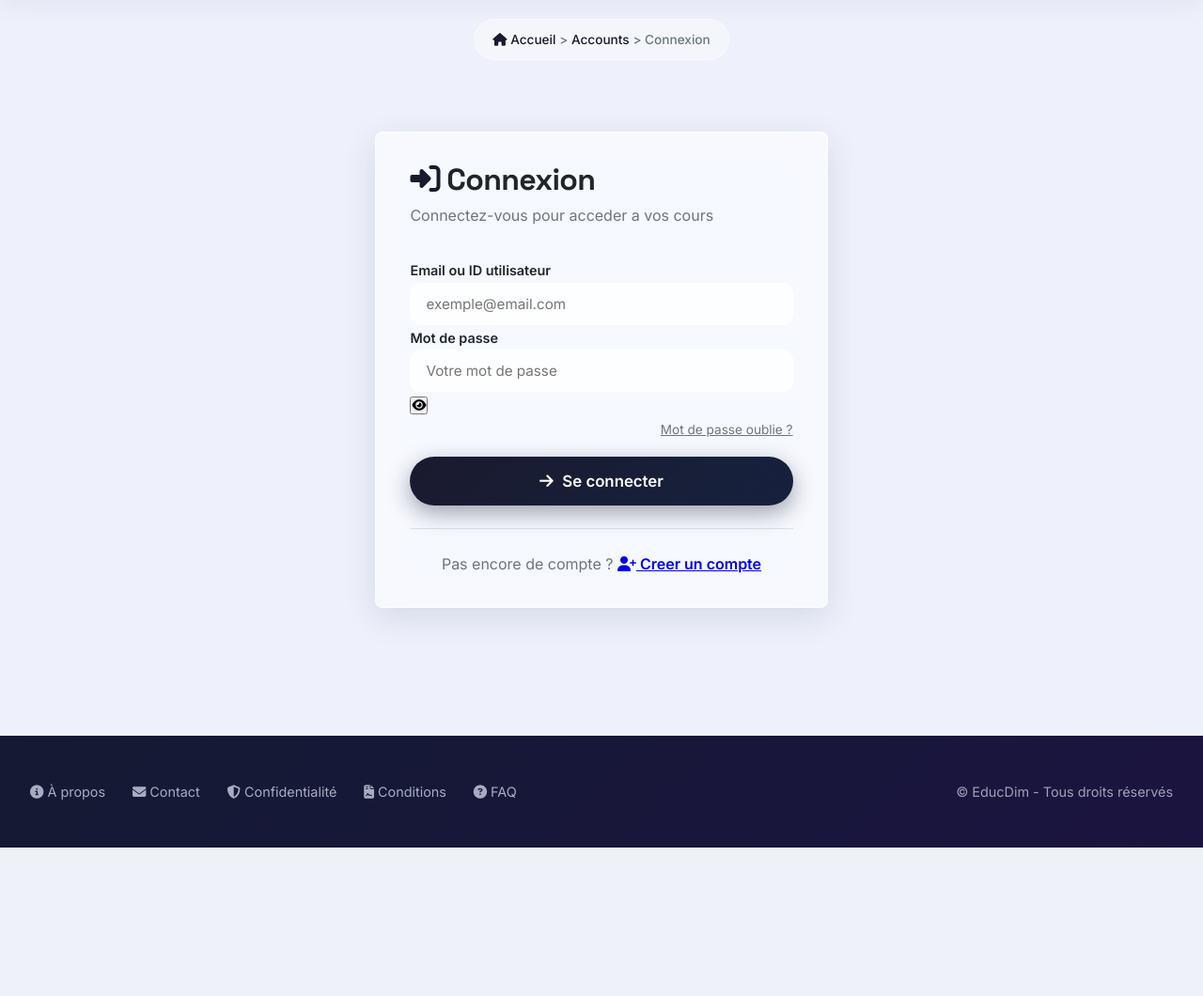
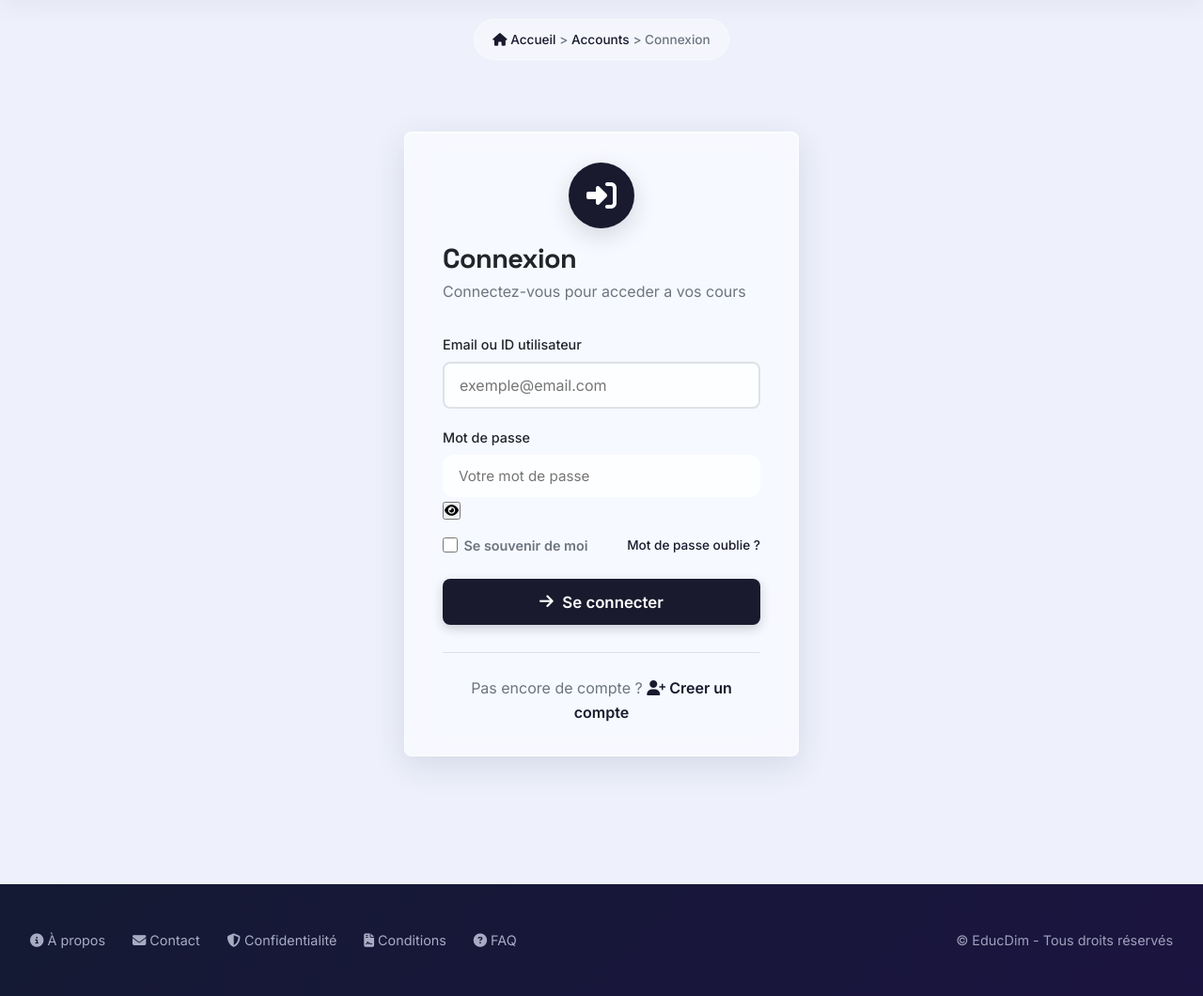
Before and after one commit to marcusblai32-ctrl/educdim, a Django app: page /fr/accounts/connexion/ in a window 1280 px wide. Shown: the part 71-1131 px from the top of the page at 94% size. Before the commit the page ends 973 px from the top, so only its background shows below. Run offline with Django 5.2, Linux system fonts and the light colour scheme; data comes from the database, SQL or seed files in the repository; data that the repository does not hold is empty.

Commit message:
Update login.html

```diff
--- a/templates/accounts/login.html
+++ b/templates/accounts/login.html
@@ -37,58 +51,185 @@
         cursor: pointer;
         color: var(--text-muted, #6c757d);
         font-size: 1.1rem;
-        padding: 5px 8px;
-        transition: color 0.3s;
+        padding: 8px;
+        transition: all 0.3s ease;
         z-index: 2;
-        border-radius: 4px;
+        border-radius: 50%;
+        line-height: 1;
+        display: flex;
+        align-items: center;
+        justify-content: center;
+        width: 38px;
+        height: 38px;
     }
 
     .toggle-password:hover {
         color: var(--primary, #1a1a2e);
-        background: rgba(26, 26, 46, 0.05);
+        background: rgba(26, 26, 46, 0.06);
+        transform: translateY(-50%) scale(1.05);
+    }
+
+    .toggle-password:active {
+        transform: translateY(-50%) scale(0.92);
     }
 
     .toggle-password:focus {
         outline: none;
-        box-shadow: 0 0 0 2px rgba(26, 26, 46, 0.2);
+        box-shadow: 0 0 0 3px rgba(26, 26, 46, 0.12);
+    }
+
+    .toggle-password i {
+        font-size: 1.2rem;
+        transition: transform 0.3s ease;
+        pointer-events: none;
+    }
+
+    .toggle-password i.fa-eye-slash {
+        transform: scale(0.9);
+    }
+
+    .toggle-password.visible i {
+        color: var(--primary, #1a1a2e);
+    }
+
+    /* Animation micro-interaction */
+    .password-field input {
+        position: relative;
+    }
+
+    .password-field .input-highlight {
+        position: absolute;
+        bottom: 0;
+        left: 50%;
+        width: 0;
+        height: 2px;
+        background: var(--primary, #1a1a2e);
+        transition: all 0.3s ease;
+        transform: translateX(-50%);
+        border-radius: 2px;
+    }
+
+    .password-field input:focus ~ .input-highlight {
+        width: 80%;
+    }
+
+    .auth-container .card {
+        animation: slideUp 0.5s ease-out;
+    }
+
+    @keyframes slideUp {
+        from {
+            opacity: 0;
+            transform: translateY(30px);
+        }
+        to {
+            opacity: 1;
+            transform: translateY(0);
+        }
+    }
+
+    /* Responsive */
+    @media (max-width: 480px) {
+        .password-field input {
+            height: 44px;
+            font-size: 0.95rem;
+            padding: 0.6rem 2.8rem 0.6rem 0.8rem;
+        }
+        .toggle-password {
+            width: 34px;
+            height: 34px;
+            right: 10px;
+            font-size: 1rem;
+        }
+        .toggle-password i {
+            font-size: 1rem;
+        }
+    }
+
+    /* Dark mode support */
+    [data-bs-theme="dark"] .password-field input {
+        background: var(--dark, #2d2d2d);
+        border-color: var(--border, #444);
+        color: var(--text, #e0e0e0);
+    }
+
+    [data-bs-theme="dark"] .password-field input:focus {
+        border-color: var(--primary, #1a1a2e);
+        box-shadow: 0 0 0 4px rgba(26, 26, 46, 0.15);
+    }
+
+    [data-bs-theme="dark"] .toggle-password:hover {
+        background: rgba(255,255,255,0.06);
     }
 </style>
 {% endblock %}
 
 {% block content %}
 <div class="auth-container">
-    <div class="card">
+    <div class="card" style="max-width:420px; margin:0 auto; padding:2rem 2.5rem;">
         <div class="text-center" style="margin-bottom:2rem;">
-            <h1 style="font-size:2rem; font-weight:800;"><i class="fas fa-sign-in-alt" style="color:var(--primary);"></i> {% trans "Connexion" %}</h1>
-            <p style="color:var(--text-muted);">{% trans "Connectez-vous pour acceder a vos cours" %}</p>
+            <div style="width:70px; height:70px; border-radius:50%; background:var(--primary); display:flex; align-items:center; justify-content:center; margin:0 auto 1rem; box-shadow:0 8px 24px rgba(26,26,46,0.15);">
+                <i class="fas fa-sign-in-alt" style="color:#fff; font-size:2rem;"></i>
+            </div>
+            <h1 style="font-size:1.8rem; font-weight:700; margin:0;">{% trans "Connexion" %}</h1>
+            <p style="color:var(--text-muted); margin-top:0.3rem;">{% trans "Connectez-vous pour acceder a vos cours" %}</p>
         </div>
+
         <form method="post">
             {% csrf_token %}
-            <div class="form-group">
-                <label for="id_username">{% trans "Email ou ID utilisateur" %}</label>
-                <input type="text" name="username" id="id_username" class="form-control" placeholder="exemple@email.com" required>
+            <div class="form-group" style="margin-bottom:1.2rem;">
+                <label for="id_username" style="display:block; margin-bottom:0.4rem; font-weight:500; font-size:0.9rem;">
+                    {% trans "Email ou ID utilisateur" %}
+                </label>
+                <input type="text" name="username" id="id_username" class="form-control"
+                       style="width:100%; padding:0.7rem 1rem; border:2px solid var(--border, #dee2e6); border-radius:var(--radius,8px); font-size:1rem; transition:all 0.3s; box-sizing:border-box; height:50px;"
+                       placeholder="exemple@email.com" required>
             </div>
-            <div class="form-group">
-                <label for="id_password">{% trans "Mot de passe" %}</label>
+
+            <div class="form-group" style="margin-bottom:0.8rem;">
+                <label for="id_password" style="display:block; margin-bottom:0.4rem; font-weight:500; font-size:0.9rem;">
+                    {% trans "Mot de passe" %}
+                </label>
                 <div class="password-field">
-                    <input type="password" name="password" id="id_password" class="form-control" placeholder="{% trans 'Votre mot de passe' %}" required>
+                    <input type="password" name="password" id="id_password" class="form-control"
+                           placeholder="{% trans 'Votre mot de passe' %}" required>
                     <button type="button" class="toggle-password" id="togglePassword" aria-label="Afficher le mot de passe">
                         <i class="fas fa-eye"></i>
                     </button>
+                    <span class="input-highlight"></span>
                 </div>
             </div>
-            <div style="text-align:right; margin-bottom:1rem;">
-                <a href="{% url 'accounts:password_reset' %}" style="font-size:0.85rem; color:var(--text-muted);">
+
+            <div style="display:flex; justify-content:space-between; align-items:center; margin-bottom:1.5rem; flex-wrap:wrap; gap:0.5rem;">
+                <label style="display:flex; align-items:center; gap:0.4rem; font-size:0.9rem; color:var(--text-muted); cursor:pointer;">
+                    <input type="checkbox" name="remember" style="width:16px; height:16px; accent-color:var(--primary); cursor:pointer;">
+                    {% trans "Se souvenir de moi" %}
+                </label>
+                <a href="{% url 'accounts:password_reset' %}" style="font-size:0.85rem; color:var(--primary); text-decoration:none; font-weight:500; transition:color 0.3s;">
                     {% trans "Mot de passe oublie ?" %}
                 </a>
             </div>
+
             {% if form.errors %}
-            <div class="alert alert-error"><i class="fas fa-exclamation-circle"></i> {% trans "Email/ID ou mot de passe incorrect." %}</div>
+            <div class="alert alert-error" style="background:rgba(220,53,69,0.08); border:1px solid var(--danger, #dc3545); color:var(--danger, #dc3545); padding:0.8rem 1rem; border-radius:var(--radius,8px); margin-bottom:1.2rem; display:flex; align-items:center; gap:0.5rem;">
+                <i class="fas fa-exclamation-circle"></i> {% trans "Email/ID ou mot de passe incorrect." %}
+            </div>
             {% endif %}
-            <button type="submit" class="btn btn-primary btn-block btn-lg"><i class="fas fa-arrow-right"></i> {% trans "Se connecter" %}</button>
+
+            <button type="submit" class="btn btn-primary btn-block btn-lg"
+                    style="width:100%; padding:0.9rem; background:var(--primary); color:#fff; border:none; border-radius:var(--radius,8px); font-size:1.05rem; font-weight:600; cursor:pointer; transition:all 0.3s ease; box-shadow:0 4px 12px rgba(26,26,46,0.2); display:flex; align-items:center; justify-content:center; gap:0.6rem;">
+                <i class="fas fa-arrow-right"></i> {% trans "Se connecter" %}
+            </button>
+            <button type="submit" style="display:none;"></button>
         </form>
-        <div style="margin-top:1.5rem; text-align:center; border-top:1px solid var(--border); padding-top:1.5rem;">
-            <p style="color:var(--text-muted);">{% trans "Pas encore de compte ?" %} <a href="{% url 'accounts:signup' %}" style="font-weight:600;"><i class="fas fa-user-plus"></i> {% trans "Creer un compte" %}</a></p>
+
+        <div style="margin-top:1.8rem; text-align:center; border-top:1px solid var(--border); padding-top:1.5rem;">
+            <p style="color:var(--text-muted); margin:0;">
+                {% trans "Pas encore de compte ?" %}
+                <a href="{% url 'accounts:signup' %}" style="color:var(--primary); text-decoration:none; font-weight:600; transition:color 0.3s;">
+                    <i class="fas fa-user-plus"></i> {% trans "Creer un compte" %}
+                </a>
+            </p>
         </div>
     </div>
 </div>
@@ -100,12 +241,33 @@
 
         if (togglePassword && password) {
             togglePassword.addEventListener('click', function() {
-                const type = password.getAttribute('type') === 'password' ? 'text' : 'password';
-                password.setAttribute('type', type);
+                const isPassword = password.getAttribute('type') === 'password';
+                password.setAttribute('type', isPassword ? 'text' : 'password');
 
                 const icon = this.querySelector('i');
                 icon.classList.toggle('fa-eye');
                 icon.classList.toggle('fa-eye-slash');
+
+                // Ajoute klas pou style
+                this.classList.toggle('visible');
+
+                // Micro animation
+                icon.style.transition = 'transform 0.2s ease';
+                icon.style.transform = 'scale(0.7)';
+                setTimeout(() => {
+                    icon.style.transform = 'scale(1)';
+                }, 100);
+            });
+
+            // Effet hover sou input la
+            password.addEventListener('focus', function() {
+                togglePassword.style.color = 'var(--primary, #1a1a2e)';
+            });
+
+            password.addEventListener('blur', function() {
+                if (!togglePassword.classList.contains('visible')) {
+                    togglePassword.style.color = '';
+                }
             });
         }
     });
```
Also changed, not shown: other parts of templates/accounts/login.html (+20 -6 lines).
